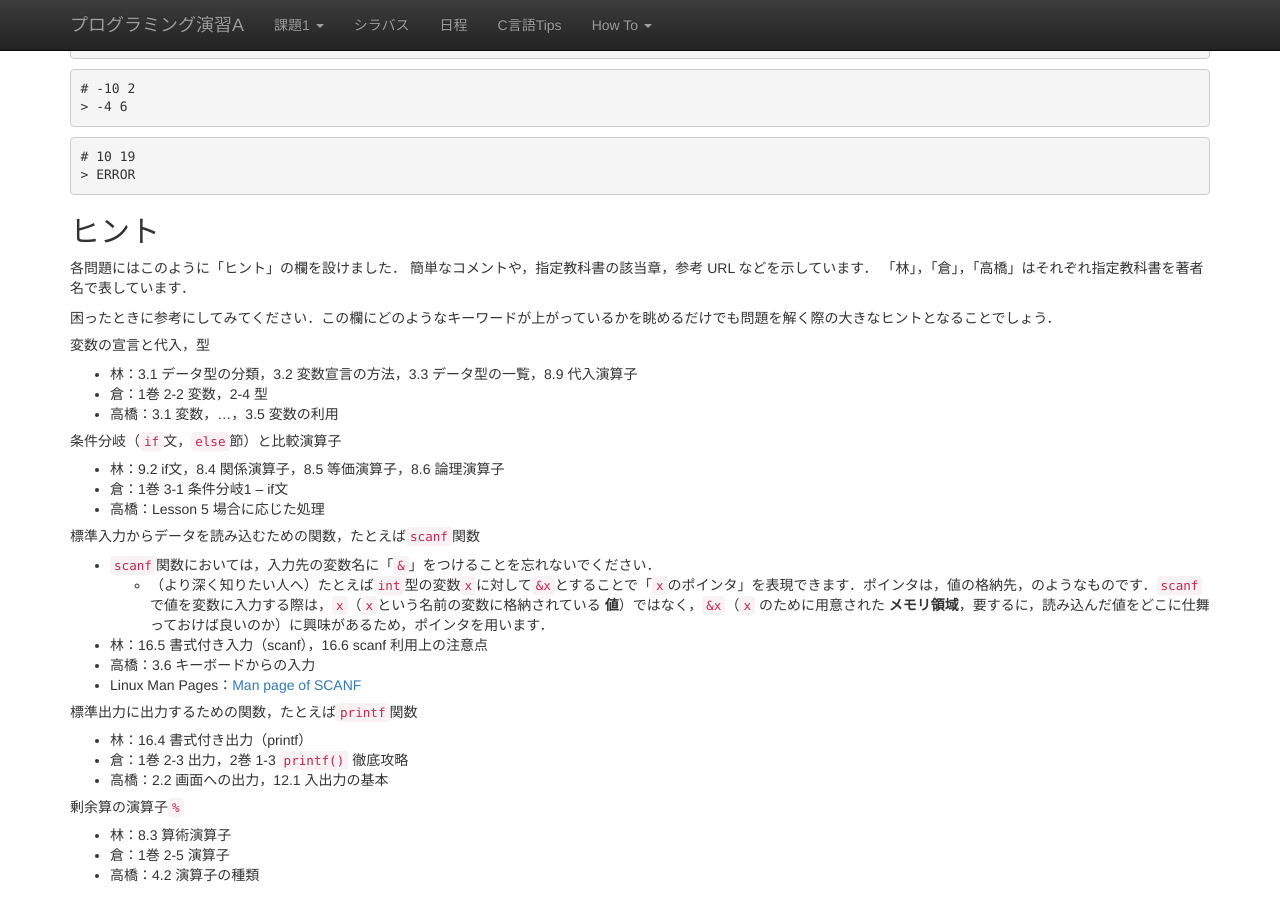
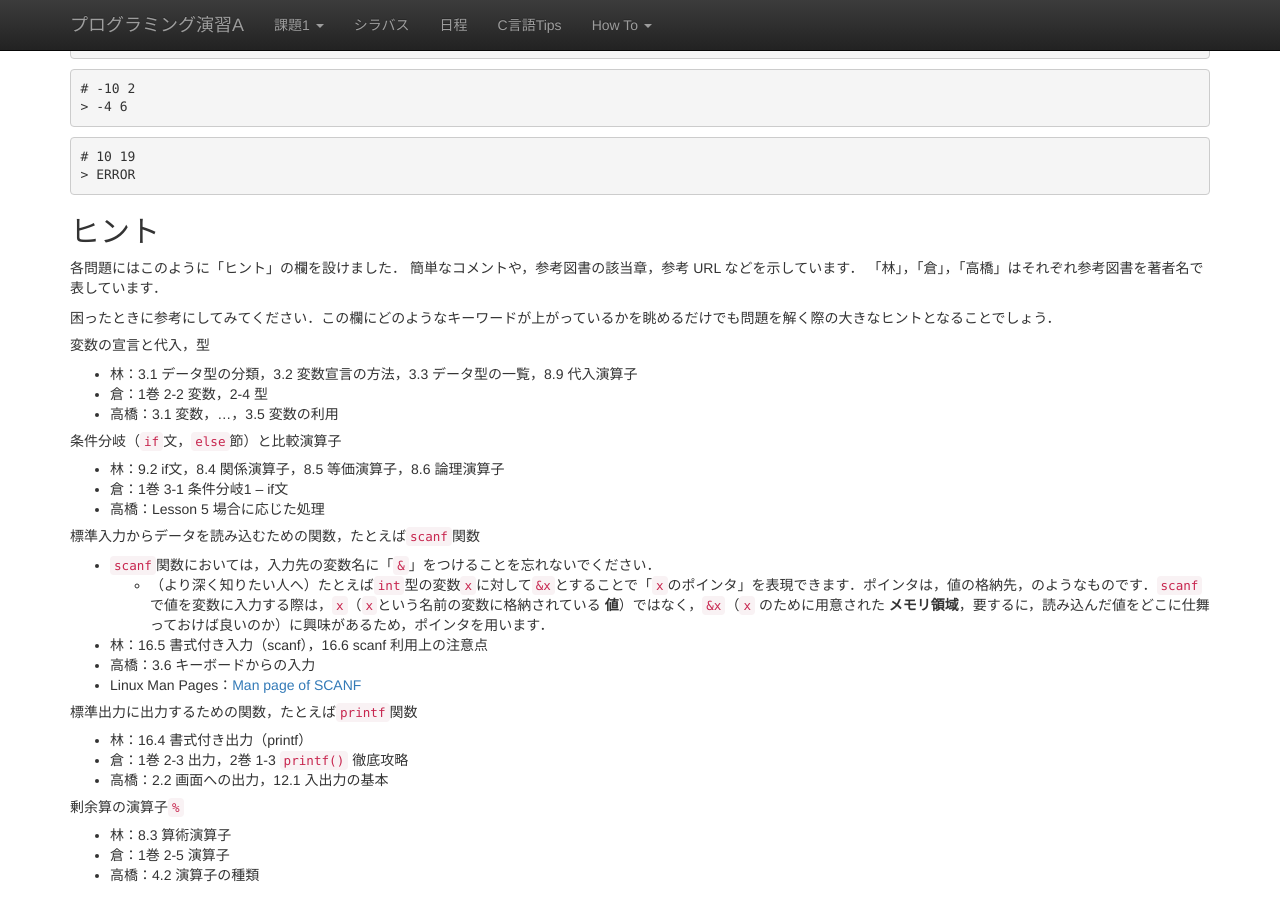
Before and after one commit to ecei-tohoku/ppa-public, a Jekyll site: the page built from kadai1/p11.md, in a window 1280 px wide and 900 px high, scrolled down 605 px. Built offline with Jekyll 4.4.1, drawn with Linux system fonts in a browser that asks for light colours; nearby versions of some CDN libraries; formulas are drawn with MathJax 3.

Commit message:
These are not textbooks
シラバスのページによると，教科書は指定されていません．

```diff
--- a/kadai1/p11.md
+++ b/kadai1/p11.md
@@ -41,8 +41,8 @@ title: 1-1. 和差算
 
 ## ヒント
 各問題にはこのように「ヒント」の欄を設けました．
-簡単なコメントや，指定教科書の該当章，参考 URL などを示しています．
-「林」，「倉」，「高橋」はそれぞれ指定教科書を著者名で表しています．
+簡単なコメントや，参考図書の該当章，参考 URL などを示しています．
+「林」，「倉」，「高橋」はそれぞれ参考図書を著者名で表しています．
 
 困ったときに参考にしてみてください．この欄にどのようなキーワードが上がっているかを眺めるだけでも問題を解く際の大きなヒントとなることでしょう．
 
```
